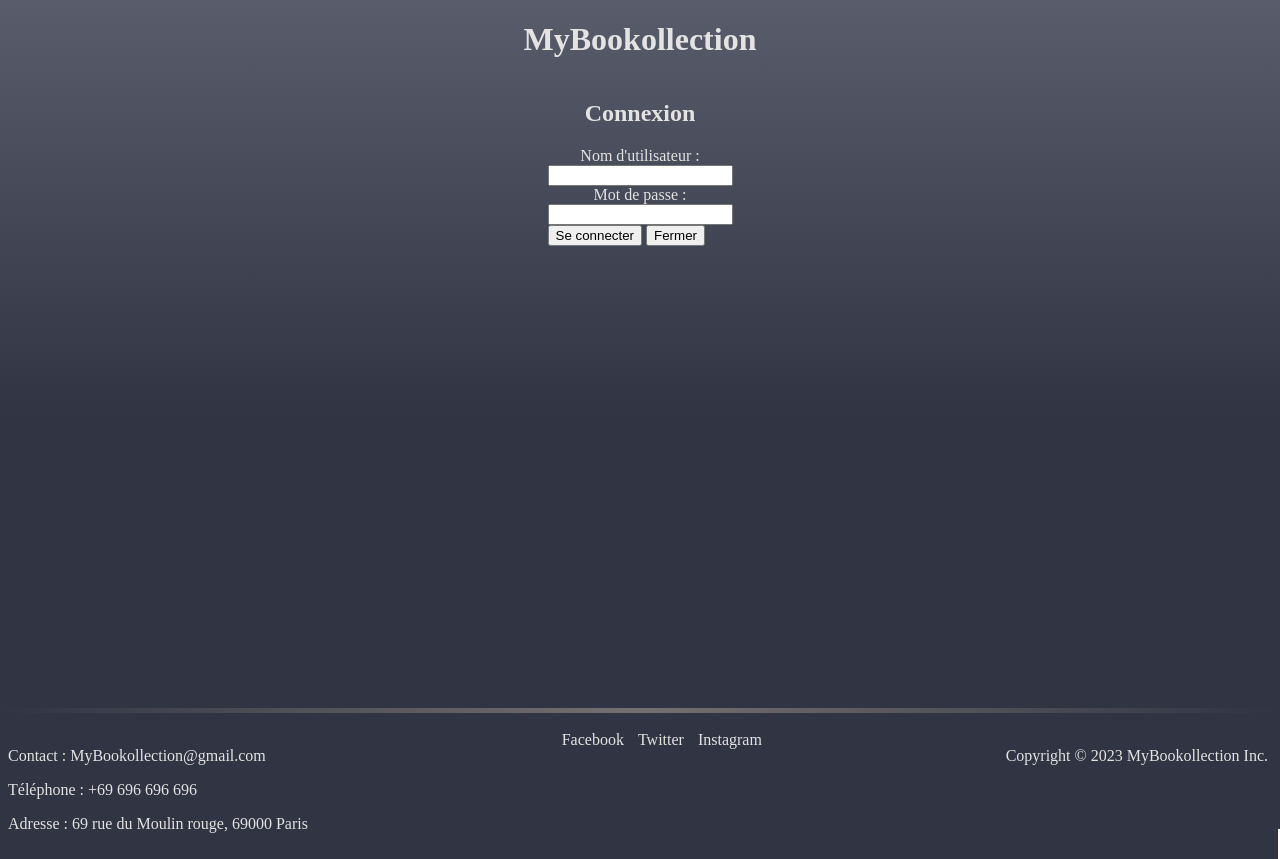
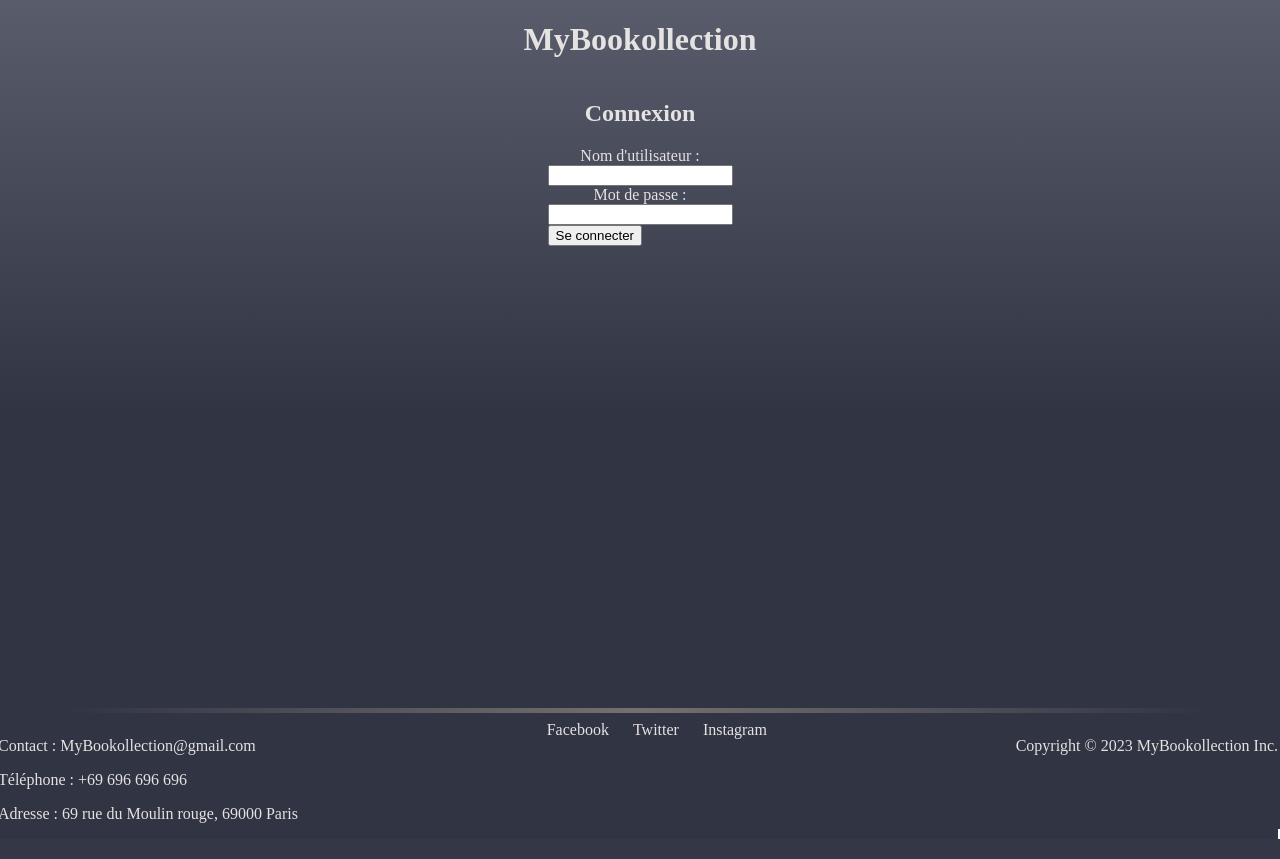
Before and after one commit to TfAplo/Bookollection, a PHP site: page /login.html in a window 1280 px wide. Run offline with PHP 8.4, Linux system fonts and the light colour scheme.

Commit message:
ça avance encore

```diff
--- a/login.html
+++ b/login.html
@@ -19,8 +19,7 @@
           <label for="password">Mot de passe :</label>
           <input type="password" id="password" name="password">
           <br>
-          <input type="submit" value="Se connecter">
-          <button class="close-modal">Fermer</button>
+          <input id="bouton-connecter" type="submit" value="Se connecter">
         </form>
     </div>
 
--- a/style.css
+++ b/style.css
@@ -17,6 +17,11 @@ h1, h2, label{
   justify-content: center;
 }
 
+#bouton-connecter{
+  display: flexbox;
+  justify-content: center;
+}
+
 footer{
   position: absolute;
   bottom: 0;
@@ -28,14 +33,13 @@ footer{
 hr {
   height: 5%;
   border: none;
-  background: linear-gradient(90deg, rgba(48,52,67,1) 0%, rgba(117,112,112,1) 50%, rgba(48,52,67,1) 100%);
+  background: linear-gradient(90deg, rgba(48,52,67,1) 5%, rgba(117,112,112,1) 50%, rgba(48,52,67,1) 95%);
 }
 
 #contact-banner {
     background-color: rgb(48, 52, 67);
     background-size: 150%;
     color: rgb(229, 226, 226);
-    padding: 10px;
     display: flex;
     justify-content: space-between;
   }
@@ -43,10 +47,11 @@ hr {
   #social-links a {
     color: rgb(229, 226, 226);
     text-decoration: none;
-    margin-left: 10px;
+    margin: 10px;
   }
 
   #copyright {
-    text-align: right;
-    scroll-padding-top: 50px;
+    display: absolute;
+    bottom: 0;
+
   }
```
